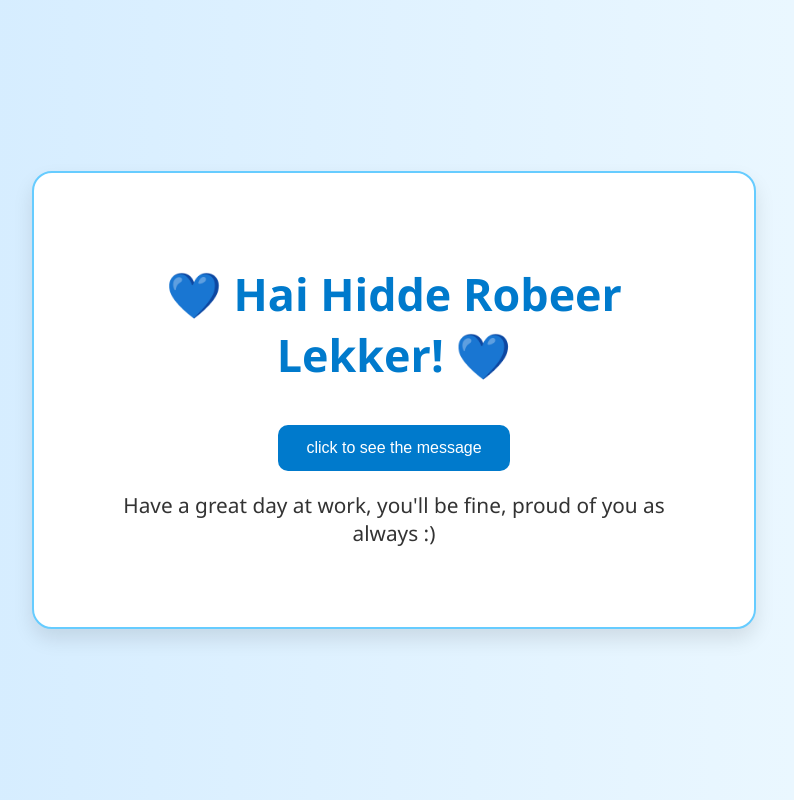
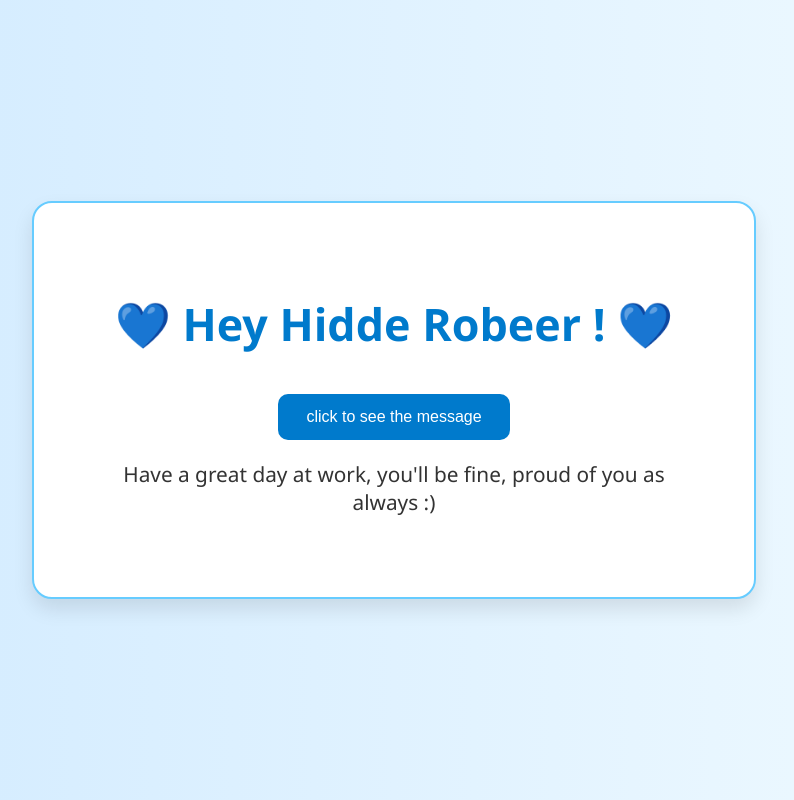
Before and after one commit to shelynamelisa84/hidde, a plain HTML site: page index.html in a window 1280 px wide. Both pictures are taken after a click on the button "click to see the message". Shown: the whole page, without its empty margins (246-1040 px from the left). Drawn offline with Linux system fonts and the light colour scheme.

Commit message:
Update index.html

```diff
--- a/index.html
+++ b/index.html
@@ -69,15 +69,15 @@
 </head>
 <body>
   <div class="container">
-    <h1 id="greeting">💙 Halo! 💙</h1>
+    <h1 id="greeting"> Happy Tuesday Hidde 💙</h1>
     <button onclick="tampilkanNama()">click to see the message</button>
     <p id="pesan"></p>
   </div>
 
   <script>
     function tampilkanNama() {
-      const nama = "Hidde Robeer Lekker";
-      document.getElementById("greeting").textContent = `💙 Hai ${nama}! 💙`;
+      const nama = "Hidde Robeer ";
+      document.getElementById("greeting").textContent = `💙 Hey ${nama}! 💙`;
       const pesan = document.getElementById("pesan");
       pesan.textContent = "Have a great day at work, you'll be fine, proud of you as always :)";
       pesan.classList.remove('hilang');
```
